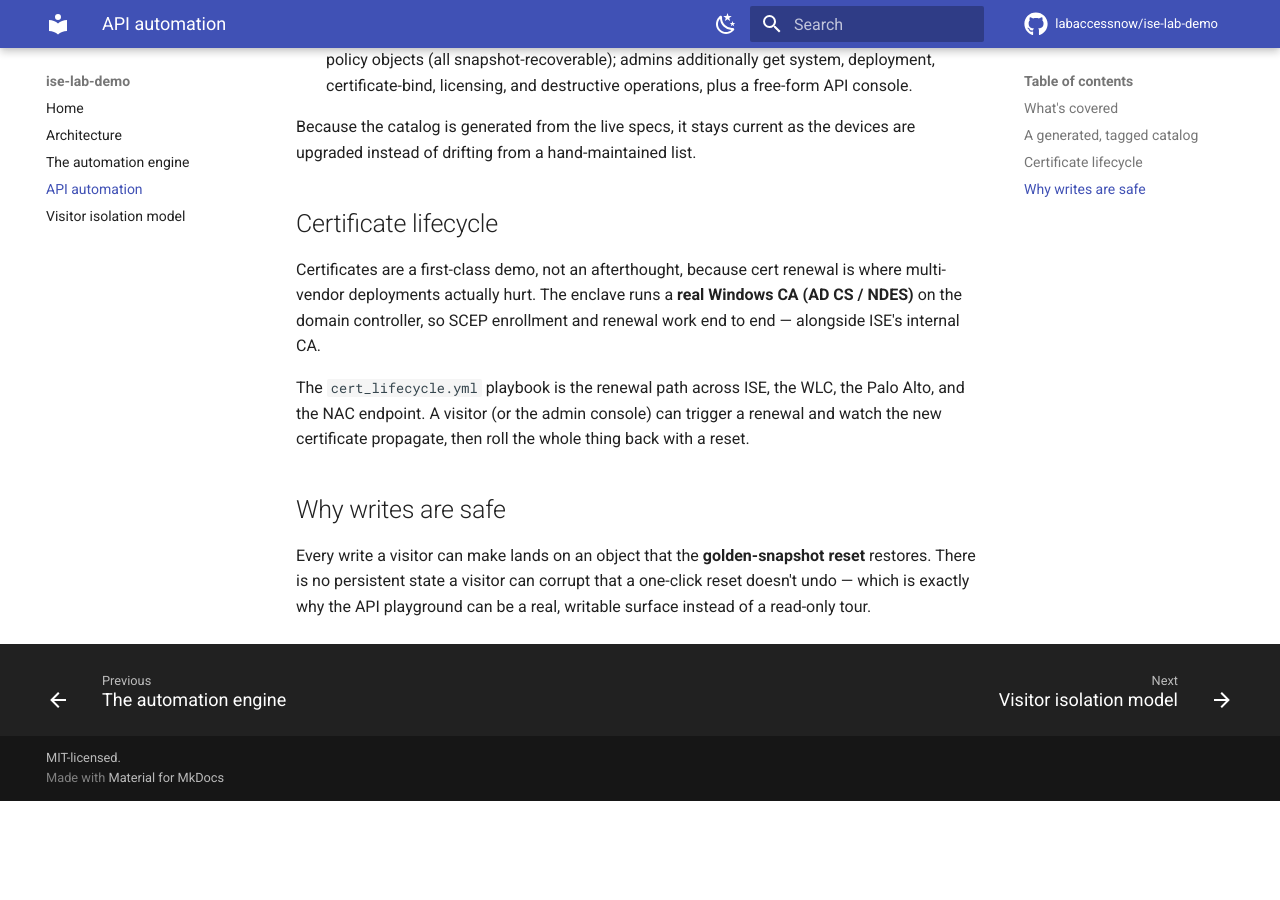
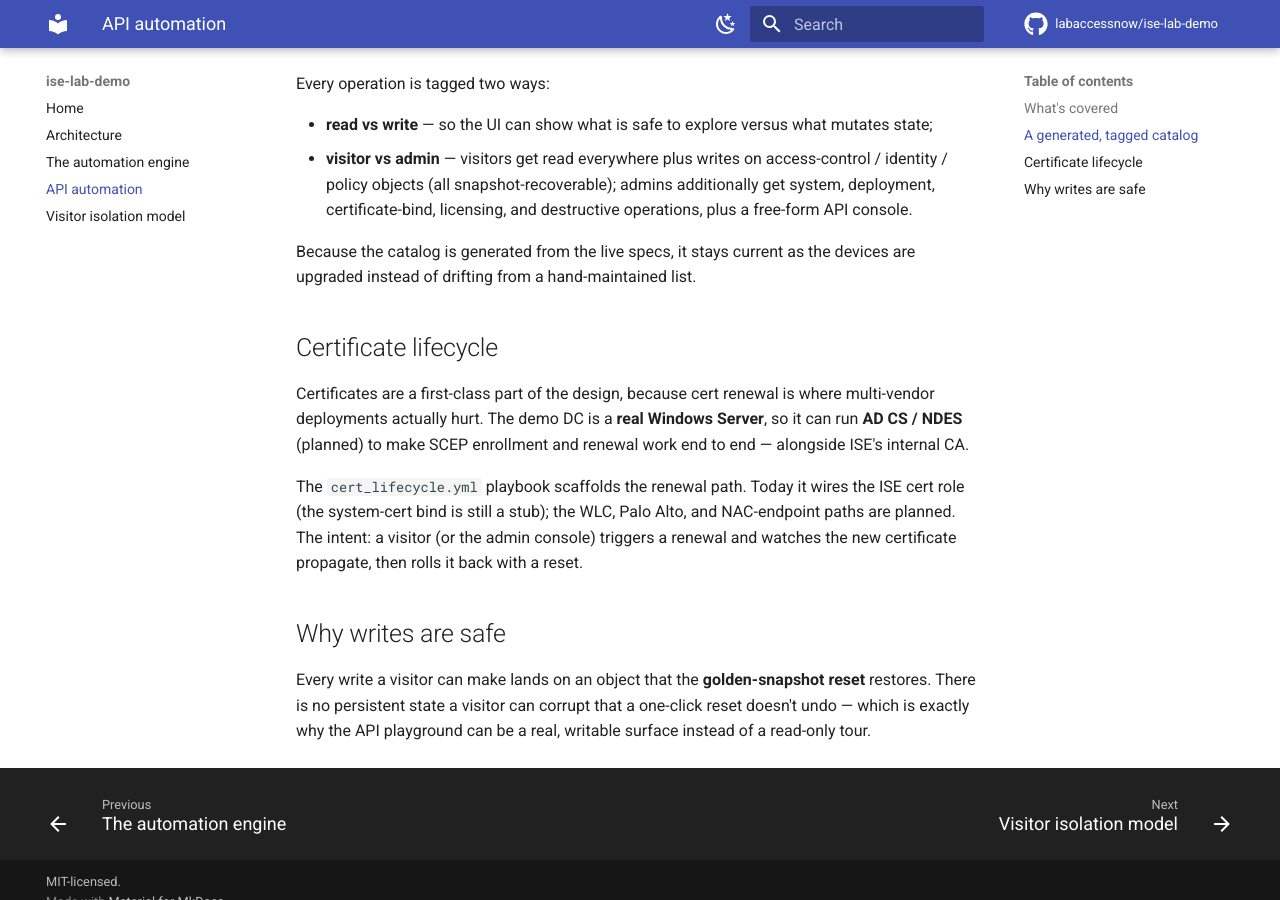
Before and after one commit to labaccessnow/ise-lab-demo, an MkDocs documentation site: the page built from docs/api.md, in a window 1280 px wide and 900 px high, scrolled down 1007 px. Built offline with MkDocs 1.6.1 and Material for MkDocs 9.7.7, drawn with Linux system fonts in a browser that asks for light colours; comment, search, counter and statistics services are not loaded; before the commit the page ends 1808 px from its top, so only the background shows below that; some of the changed text lies outside the part shown.

Commit message:
docs: distinguish what's live from what's planned
The docs described the full target design in present tense, so a reader couldn't tell the built parts from the roadmap. The enclave is ISE + DC + WLC today (Palo Alto, NAD switch, NAC endpoint and 2802 AP not provisioned yet); AD CS/NDES on the DC is planned and cert_lifecycle.yml only scaffolds the ISE path so far; the portal, public edge and ISE API playground are live, while the WLC/PA API surfaces and the adversarial boundary test aren't.

```diff
--- a/docs/api.md
+++ b/docs/api.md
@@ -1,7 +1,12 @@
 # API automation
 
-Resetting the lab is half the demo. The other half is letting a visitor drive the **live management
+Resetting the lab is half the demo. The other half is designed to let a visitor drive the **live management
 APIs** of each device — safely, because a reset undoes anything they change.
+
+!!! info "Status"
+    The ISE API playground is built and deployed — it returns live data once ISE's management APIs are
+    switched on. The WLC and Palo Alto surfaces below are still the **target**; the enclave today is
+    ISE + DC + WLC.
 
 ## What's covered
 
@@ -38,13 +43,14 @@
 
 ## Certificate lifecycle
 
-Certificates are a first-class demo, not an afterthought, because cert renewal is where
-multi-vendor deployments actually hurt. The enclave runs a **real Windows CA (AD CS / NDES)** on the
-domain controller, so SCEP enrollment and renewal work end to end — alongside ISE's internal CA.
+Certificates are a first-class part of the design, because cert renewal is where multi-vendor
+deployments actually hurt. The demo DC is a **real Windows Server**, so it can run **AD CS / NDES**
+(planned) to make SCEP enrollment and renewal work end to end — alongside ISE's internal CA.
 
-The `cert_lifecycle.yml` playbook is the renewal path across ISE, the WLC, the Palo Alto, and the
-NAC endpoint. A visitor (or the admin console) can trigger a renewal and watch the new certificate
-propagate, then roll the whole thing back with a reset.
+The `cert_lifecycle.yml` playbook scaffolds the renewal path. Today it wires the ISE cert role (the
+system-cert bind is still a stub); the WLC, Palo Alto, and NAC-endpoint paths are planned. The intent:
+a visitor (or the admin console) triggers a renewal and watches the new certificate propagate, then
+rolls it back with a reset.
 
 ## Why writes are safe
 
```
Also changed, not shown: docs/architecture.md (+9 -6 lines), docs/security.md (+5 -0 lines).
